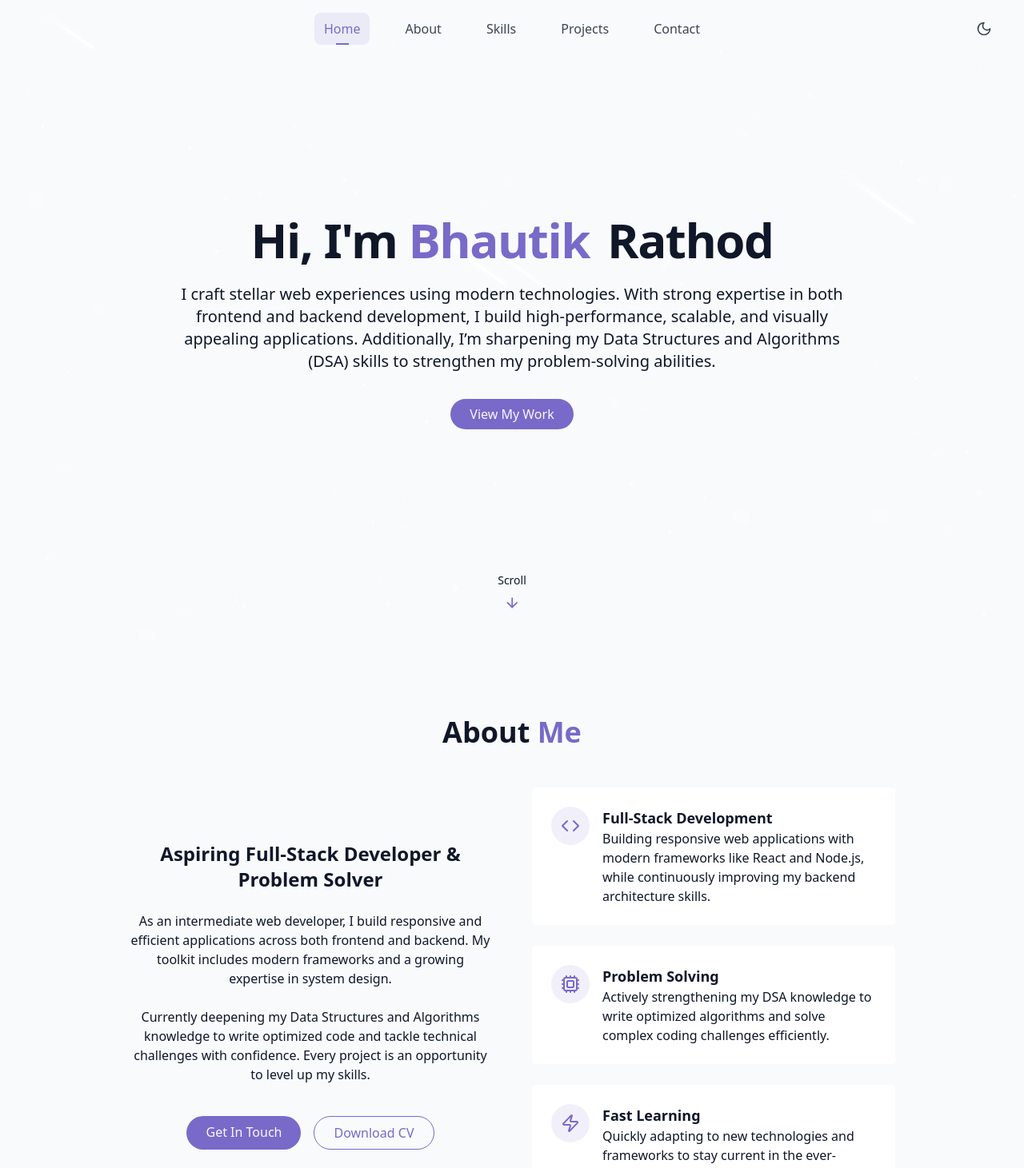
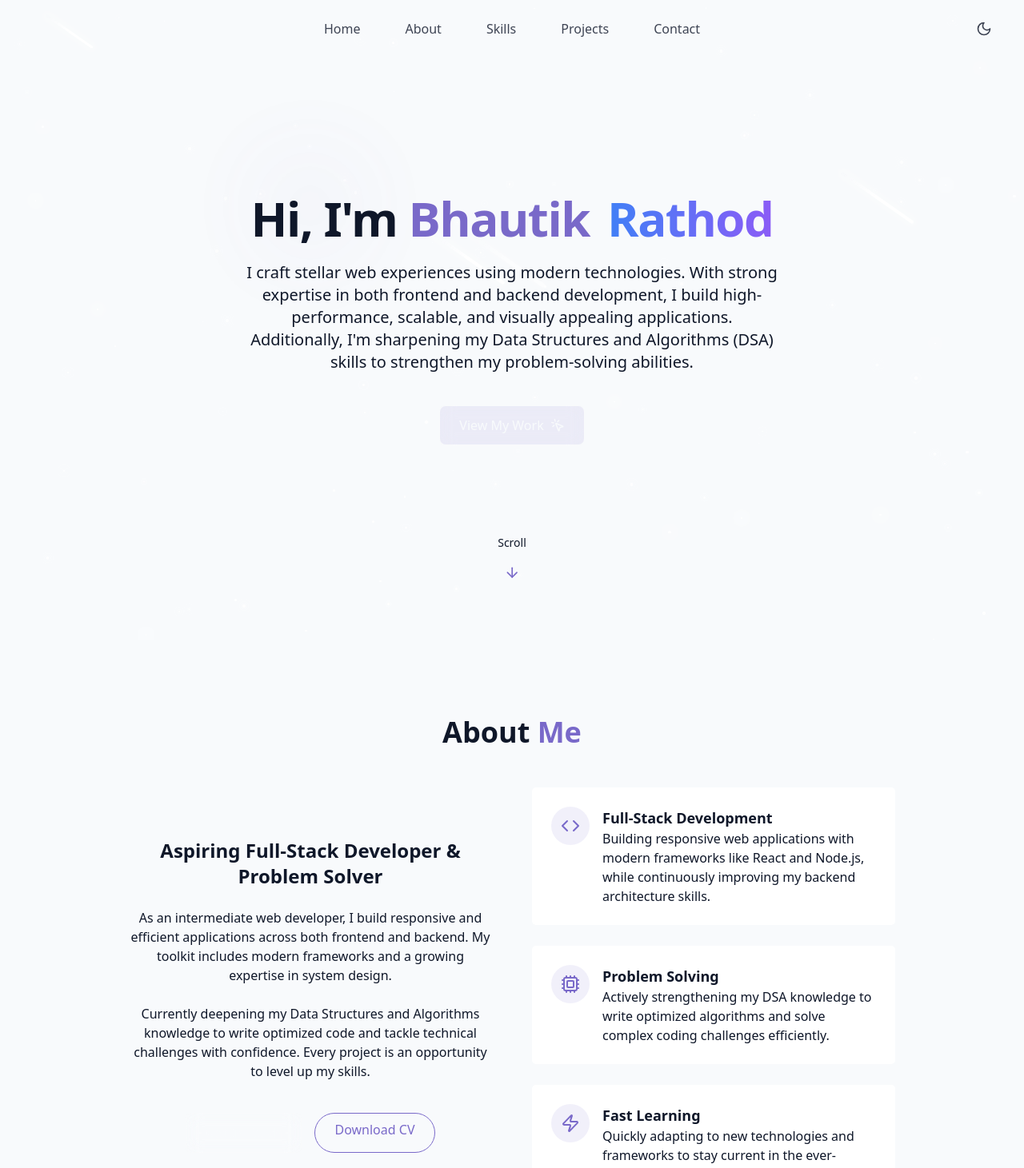
Before and after one commit to bhautikrathod9/myDemoPortfolio, a React (Vite) app: page / in a window 1280 px wide. Shown: the top 1461 px of the page at 80% size. Built offline with nearby package versions, Linux system fonts and the light colour scheme.

Commit message:
add animation in components

```diff
--- a/package.json
+++ b/package.json
@@ -17,6 +17,7 @@
     "class-variance-authority": "^0.7.1",
     "clsx": "^2.1.1",
     "lucide-react": "^0.501.0",
+    "motion": "^12.15.0",
     "react": "^18.3.1",
     "react-dom": "^18.3.1",
     "react-router-dom": "^7.5.1",
--- a/src/components/AboutSection.jsx
+++ b/src/components/AboutSection.jsx
@@ -1,110 +1,96 @@
 import { Briefcase, Code, Cpu, Zap } from "lucide-react";
+import { motion } from "framer-motion";
 
 export const AboutSection = () => {
   return (
-    <section id="about" className="py-24 px-4 relative">
-      {" "}
+    <motion.section
+      id="about"
+      className="py-24 px-4 relative"
+      initial={{ opacity: 0, y: 20 }}
+      whileInView={{ opacity: 1, y: 0 }}
+      viewport={{ once: false, amount: 0.3 }} // Set once to false
+      transition={{ duration: 0.5 }}
+    >
       <div className="container mx-auto max-w-5xl">
-        <h2 className="text-3xl md:text-4xl font-bold mb-12 text-center">
+        <motion.h2
+          className="text-3xl md:text-4xl font-bold mb-12 text-center"
+          initial={{ opacity: 0, y: 20 }}
+          whileInView={{ opacity: 1, y: 0 }}
+          viewport={{ once: false, amount: 0.3 }} // Set once to false
+          transition={{ duration: 0.5, delay: 0.2 }}
+        >
           About <span className="text-primary"> Me</span>
-        </h2>
+        </motion.h2>
 
         <div className="grid grid-cols-1 md:grid-cols-2 gap-12 items-center">
           <div className="space-y-6">
-            {/* <h3 className="text-2xl font-semibold">
-              Passionate Web Developer & Tech Creator
-            </h3>
+            <motion.h3
+              className="text-2xl font-semibold"
+              initial={{ opacity: 0, y: 20 }}
+              whileInView={{ opacity: 1, y: 0 }}
+              viewport={{ once: false, amount: 0.3 }} // Set once to false
+              transition={{ duration: 0.5, delay: 0.4 }}
+            >
+              Aspiring Full-Stack Developer & Problem Solver
+            </motion.h3>
 
-            <p className="text-muted-foreground">
-              With over 5 years of experience in web development, I specialize
-              in creating responsive, accessible, and performant web
-              applications using modern technologies.
-            </p>
-
-            <p className="text-muted-foreground">
-              I'm passionate about creating elegant solutions to complex
-              problems, and I'm constantly learning new technologies and
-              techniques to stay at the forefront of the ever-evolving web
-              landscape.
-            </p> */}
-            <h3 className="text-2xl font-semibold">
-              Aspiring Full-Stack Developer & Problem Solver
-            </h3>
-
-            <p className="text-muted-foreground">
+            <motion.p
+              className="text-muted-foreground"
+              initial={{ opacity: 0, y: 20 }}
+              whileInView={{ opacity: 1, y: 0 }}
+              viewport={{ once: false, amount: 0.3 }} // Set once to false
+              transition={{ duration: 0.5, delay: 0.6 }}
+            >
               As an intermediate web developer, I build responsive and efficient applications
               across both frontend and backend. My toolkit includes modern frameworks and a
               growing expertise in system design.
-            </p>
+            </motion.p>
 
-            <p className="text-muted-foreground">
+            <motion.p
+              className="text-muted-foreground"
+              initial={{ opacity: 0, y: 20 }}
+              whileInView={{ opacity: 1, y: 0 }}
+              viewport={{ once: false, amount: 0.3 }} // Set once to false
+              transition={{ duration: 0.5, delay: 0.8 }}
+            >
               Currently deepening my Data Structures and Algorithms knowledge to write
               optimized code and tackle technical challenges with confidence. Every project
               is an opportunity to level up my skills.
-            </p>
+            </motion.p>
 
             <div className="flex flex-col sm:flex-row gap-4 pt-4 justify-center">
-              <a href="#contact" className="cosmic-button">
-                {" "}
+              <motion.a
+                href="#contact"
+                className="cosmic-button"
+                initial={{ opacity: 0, y: 20 }}
+                whileInView={{ opacity: 1, y: 0 }}
+                viewport={{ once: false, amount: 0.3 }} // Set once to false
+                transition={{ duration: 0.5, delay: 1 }}
+              >
                 Get In Touch
-              </a>
+              </motion.a>
 
-              <a
+              <motion.a
                 href="https://drive.google.com/file/d/15kXBArhApjdJM4AEIcqXorr9_yXnMZhx/view?usp=drive_link"
                 className="px-6 py-2 rounded-full border border-primary text-primary hover:bg-primary/10 transition-colors duration-300"
+                initial={{ opacity: 0, y: 20 }}
+                whileInView={{ opacity: 1, y: 0 }}
+                viewport={{ once: false, amount: 0.3 }} // Set once to false
+                transition={{ duration: 0.5, delay: 1.2 }}
               >
                 Download CV
-              </a>
+              </motion.a>
             </div>
           </div>
 
-          {/* <div className="grid grid-cols-1 gap-6">
-            <div className="gradient-border p-6 card-hover">
-              <div className="flex items-start gap-4">
-                <div className="p-3 rounded-full bg-primary/10">
-                  <Code className="h-6 w-6 text-primary" />
-                </div>
-                <div className="text-left">
-                  <h4 className="font-semibold text-lg"> Web Development</h4>
-                  <p className="text-muted-foreground">
-                    Creating responsive websites and web applications with
-                    modern frameworks.
-                  </p>
-                </div>
-              </div>
-            </div>
-            <div className="gradient-border p-6 card-hover">
-              <div className="flex items-start gap-4">
-                <div className="p-3 rounded-full bg-primary/10">
-                  <User className="h-6 w-6 text-primary" />
-                </div>
-                <div className="text-left">
-                  <h4 className="font-semibold text-lg">UI/UX Design</h4>
-                  <p className="text-muted-foreground">
-                    Designing intuitive user interfaces and seamless user
-                    experiences.
-                  </p>
-                </div>
-              </div>
-            </div>
-            <div className="gradient-border p-6 card-hover">
-              <div className="flex items-start gap-4">
-                <div className="p-3 rounded-full bg-primary/10">
-                  <Briefcase className="h-6 w-6 text-primary" />
-                </div>
-
-                <div className="text-left">
-                  <h4 className="font-semibold text-lg">Project Management</h4>
-                  <p className="text-muted-foreground">
-                    Leading projects from conception to completion with agile
-                    methodologies.
-                  </p>
-                </div>
-              </div>
-            </div>
-          </div> */}
           <div className="grid grid-cols-1 gap-6">
-            <div className="gradient-border p-6 card-hover">
+            <motion.div
+              className="gradient-border p-6 card-hover"
+              initial={{ opacity: 0, scale: 0.9 }}
+              whileInView={{ opacity: 1, scale: 1 }}
+              viewport={{ once: false, amount: 0.3 }} // Set once to false
+              transition={{ duration: 0.5, delay: 0.4 }}
+            >
               <div className="flex items-start gap-4">
                 <div className="p-3 rounded-full bg-primary/10">
                   <Code className="h-6 w-6 text-primary" />
@@ -117,12 +103,18 @@ export const AboutSection = () => {
                   </p>
                 </div>
               </div>
-            </div>
+            </motion.div>
 
-            <div className="gradient-border p-6 card-hover">
+            <motion.div
+              className="gradient-border p-6 card-hover"
+              initial={{ opacity: 0, scale: 0.9 }}
+              whileInView={{ opacity: 1, scale: 1 }}
+              viewport={{ once: false, amount: 0.3 }} // Set once to false
+              transition={{ duration: 0.5, delay: 0.6 }}
+            >
               <div className="flex items-start gap-4">
                 <div className="p-3 rounded-full bg-primary/10">
-                  <Cpu className="h-6 w-6 text-primary" />  {/* Changed from User to Cpu icon */}
+                  <Cpu className="h-6 w-6 text-primary" />
                 </div>
                 <div className="text-left">
                   <h4 className="font-semibold text-lg">Problem Solving</h4>
@@ -132,12 +124,18 @@ export const AboutSection = () => {
                   </p>
                 </div>
               </div>
-            </div>
+            </motion.div>
 
-            <div className="gradient-border p-6 card-hover">
+            <motion.div
+              className="gradient-border p-6 card-hover"
+              initial={{ opacity: 0, scale: 0.9 }}
+              whileInView={{ opacity: 1, scale: 1 }}
+              viewport={{ once: false, amount: 0.3 }} // Set once to false
+              transition={{ duration: 0.5, delay: 0.8 }}
+            >
               <div className="flex items-start gap-4">
                 <div className="p-3 rounded-full bg-primary/10">
-                  <Zap className="h-6 w-6 text-primary" />  {/* Changed from Briefcase to Zap icon */}
+                  <Zap className="h-6 w-6 text-primary" />
                 </div>
                 <div className="text-left">
                   <h4 className="font-semibold text-lg">Fast Learning</h4>
@@ -147,10 +145,10 @@ export const AboutSection = () => {
                   </p>
                 </div>
               </div>
-            </div>
+            </motion.div>
           </div>
         </div>
       </div>
-    </section>
+    </motion.section>
   );
 };
--- a/src/components/HeroSection.jsx
+++ b/src/components/HeroSection.jsx
@@ -1,41 +1,142 @@
-import { ArrowDown } from "lucide-react";
+import { ArrowDown, MousePointerClick } from "lucide-react";
+import { motion } from "framer-motion";
+import { useEffect, useState } from "react";
 
 export const HeroSection = () => {
+  const [isHovering, setIsHovering] = useState(false);
+  const [scrollProgress, setScrollProgress] = useState(0);
+
+  useEffect(() => {
+    const handleScroll = () => {
+      const scrollY = window.scrollY;
+      const windowHeight = window.innerHeight;
+      setScrollProgress(Math.min(scrollY / (windowHeight * 0.5), 1));
+    };
+
+    window.addEventListener("scroll", handleScroll);
+    return () => window.removeEventListener("scroll", handleScroll);
+  }, []);
+
+  const textVariants = {
+    hidden: { opacity: 0, y: 20 },
+    visible: { opacity: 1, y: 0 }
+  };
+
+  const buttonVariants = {
+    initial: { scale: 1 },
+    hover: { scale: 1.05 },
+    tap: { scale: 0.95 }
+  };
+
   return (
     <section
       id="hero"
-      className="relative min-h-screen flex flex-col items-center justify-center px-4"
+      className="relative min-h-screen flex flex-col items-center justify-center px-4 overflow-hidden"
     >
+      {/* Animated background elements */}
+      <motion.div
+        className="absolute inset-0 z-0"
+        initial={{ opacity: 0 }}
+        animate={{ opacity: 0.3 }}
+        transition={{ duration: 2 }}
+      >
+        <div className="absolute top-1/4 left-1/4 w-32 h-32 rounded-full bg-primary/20 blur-3xl animate-float-slow" />
+        <div className="absolute top-1/3 right-1/3 w-40 h-40 rounded-full bg-secondary/20 blur-3xl animate-float-medium" />
+        <div className="absolute bottom-1/4 right-1/4 w-28 h-28 rounded-full bg-accent/20 blur-3xl animate-float-fast" />
+      </motion.div>
+
       <div className="container max-w-4xl mx-auto text-center z-10">
         <div className="space-y-6">
-          <h1 className="text-4xl md:text-6xl font-bold tracking-tight">
-            <span className="opacity-0 animate-fade-in"> Hi, I'm</span>
-            <span className="text-primary opacity-0 animate-fade-in-delay-1">
-              {" "}
-              Bhautik
-            </span>
-            <span className="text-gradient ml-2 opacity-0 animate-fade-in-delay-2">
-              {" "}
-              Rathod
-            </span>
-          </h1>
+          <motion.h1
+            className="text-4xl md:text-6xl font-bold tracking-tight"
+            initial="hidden"
+            whileInView="visible"
+            transition={{ staggerChildren: 0.1 }}
+          >
+            <motion.span variants={textVariants} transition={{ duration: 0.5 }}>
+              Hi, I'm
+            </motion.span>
+            <motion.span
+              className="text-primary"
+              variants={textVariants}
+              transition={{ duration: 0.5, delay: 0.2 }}
+            >
+              {" "}Bhautik
+            </motion.span>
+            <motion.span
+              className="text-gradient ml-2"
+              variants={textVariants}
+              transition={{ duration: 0.5, delay: 0.4 }}
+            >
+              {" "}Rathod
+            </motion.span>
+          </motion.h1>
 
-          <p className="text-lg md:text-xl text-muted-foreground max-2-2xl mx-auto opacity-0 animate-fade-in-delay-3">
-            I craft stellar web experiences using modern technologies. With strong expertise in both frontend and backend development, I build high-performance, scalable, and visually appealing applications. Additionally, I’m sharpening my Data Structures and Algorithms (DSA) skills to strengthen my problem-solving abilities.
-          </p>
+          <motion.p
+            className="text-lg md:text-xl text-muted-foreground max-w-2xl mx-auto"
+            initial={{ opacity: 0, y: 20 }}
+            whileInView={{ opacity: 1, y: 0 }}
+            transition={{ duration: 0.8, delay: 0.6 }}
+          >
+            I craft stellar web experiences using modern technologies. With strong expertise in both frontend and backend development, I build high-performance, scalable, and visually appealing applications. Additionally, I'm sharpening my Data Structures and Algorithms (DSA) skills to strengthen my problem-solving abilities.
+          </motion.p>
 
-          <div className="pt-4 opacity-0 animate-fade-in-delay-4">
-            <a href="#projects" className="cosmic-button">
-              View My Work
-            </a>
-          </div>
+          <motion.div
+            initial={{ opacity: 0, y: 20 }}
+            whileInView={{ opacity: 1, y: 0 }}
+            transition={{ duration: 0.8, delay: 0.8 }}
+            className="pt-4"
+          >
+            <motion.a
+              href="#projects"
+              className="cosmic-button relative overflow-hidden group"
+              variants={buttonVariants}
+              initial="initial"
+              whileHover="hover"
+              whileTap="tap"
+              onHoverStart={() => setIsHovering(true)}
+              onHoverEnd={() => setIsHovering(false)}
+            >
+              <span className="relative z-10 flex items-center gap-2">
+                View My Work
+                <motion.span
+                  animate={{ x: isHovering ? 4 : 0 }}
+                  transition={{ type: "spring", stiffness: 500 }}
+                >
+                  <MousePointerClick size={18} />
+                </motion.span>
+              </span>
+              <span className="absolute inset-0 bg-primary/10 group-hover:bg-primary/20 transition-all duration-300" />
+            </motion.a>
+          </motion.div>
         </div>
       </div>
 
-      <div className="absolute bottom-8 left-1/2 transform -translate-x-1/2 flex flex-col items-center animate-bounce">
-        <span className="text-sm text-muted-foreground mb-2"> Scroll </span>
-        <ArrowDown className="h-5 w-5 text-primary" />
-      </div>
+      <motion.div
+        className="absolute bottom-8 left-1/2 transform -translate-x-1/2 flex flex-col items-center"
+        initial={{ opacity: 0, y: 20 }}
+        whileInView={{ opacity: 1, y: 0 }}
+        transition={{ delay: 1.2 }}
+      >
+        <motion.span
+          className="text-sm text-muted-foreground mb-2"
+          animate={{ y: [0, -5, 0] }}
+          transition={{ repeat: Infinity, duration: 2 }}
+        >
+          Scroll
+        </motion.span>
+        <motion.div
+          animate={{ y: [0, 10, 0] }}
+          transition={{ repeat: Infinity, duration: 2 }}
+        >
+          <ArrowDown className="h-5 w-5 text-primary" />
+        </motion.div>
+        <motion.div
+          className="h-10 w-px bg-primary mt-2"
+          style={{ scaleY: scrollProgress }}
+          initial={{ scaleY: 0 }}
+        />
+      </motion.div>
     </section>
   );
 };
--- a/src/components/Navbar.jsx
+++ b/src/components/Navbar.jsx
@@ -1,6 +1,7 @@
 import { cn } from "@/lib/utils";
 import { useEffect, useState } from "react";
 import { ThemeToggle } from "./ThemeToggle";
+import { motion, AnimatePresence } from "framer-motion";
 
 const navItems = [
   { name: "Home", href: "#hero" },
@@ -16,30 +17,26 @@ export const Navbar = () => {
   const [lastScrollY, setLastScrollY] = useState(0);
   const [visible, setVisible] = useState(true);
   const [activeItem, setActiveItem] = useState("Home");
+  const [hoveredItem, setHoveredItem] = useState(null);
 
   useEffect(() => {
     const handleScroll = () => {
       const currentScrollY = window.scrollY;
 
-      // For desktop, always show navbar
       if (window.innerWidth >= 768) {
         setIsScrolled(currentScrollY > 10);
         setVisible(true);
-        return;
-      }
-
-      // Mobile behavior
+      } else {
         setIsScrolled(currentScrollY > 10);
-
         if (currentScrollY > lastScrollY && currentScrollY > 50) {
           setVisible(false);
         } else if (currentScrollY < lastScrollY) {
           setVisible(true);
         }
+      }
 
       setLastScrollY(currentScrollY);
 
-      // Update active nav item based on scroll position
       const sections = document.querySelectorAll("section");
       sections.forEach((section) => {
         const sectionTop = section.offsetTop;
@@ -75,14 +72,31 @@ export const Navbar = () => {
     return isScrolled ? 'rgba(255, 255, 255, 0.85)' : 'transparent';
   };
 
+  const navVariants = {
+    hidden: { y: -100, opacity: 0 },
+    visible: {
+      y: 0,
+      opacity: 1,
+      transition: { type: "spring", damping: 10, stiffness: 100 }
+    }
+  };
+
+  const itemVariants = {
+    hidden: { opacity: 0, y: -10 },
+    visible: (i) => ({
+      opacity: 1,
+      y: 0,
+      transition: { delay: i * 0.1 + 0.3 }
+    }),
+    hover: { scale: 1.05 }
+  };
+
   return (
-    <nav
+    <AnimatePresence>
+      <motion.nav
         className={cn(
-        "fixed w-full z-50 transition-all duration-300",
-        isScrolled
-          ? "py-2 border-b"
-          : "py-4 border-b border-transparent",
-        !visible && "transform -translate-y-full"
+          "fixed w-full z-50",
+          isScrolled ? "py-2 border-b" : "py-4 border-b border-transparent"
         )}
         style={{
           background: getBackgroundColor(),
@@ -91,40 +105,76 @@ export const Navbar = () => {
           boxShadow: isScrolled ? '0 4px 30px rgba(0, 0, 0, 0.1)' : 'none',
           borderColor: isScrolled ? (isDarkMode ? 'rgba(255, 255, 255, 0.1)' : 'rgba(0, 0, 0, 0.1)') : 'transparent',
         }}
+        initial="hidden"
+        animate={visible ? "visible" : "hidden"}
+        variants={navVariants}
       >
         <div className="container mx-auto px-4 flex items-center justify-center max-w-7xl">
-        {/* Centered Navigation */}
-        <div className="flex items-center gap-1 sm:gap-4 md:gap-8">
-          {navItems.map((item) => (
-            <a
+          <motion.div
+            className="flex items-center gap-1 sm:gap-4 md:gap-8"
+            initial="hidden"
+            animate="visible"
+          >
+            {navItems.map((item, i) => (
+              <motion.a
                 key={item.name}
                 href={item.href}
                 className={cn(
-                "relative px-3 py-2 rounded-lg transition-all duration-300",
+                  "relative px-3 py-2 rounded-lg",
                   "text-foreground/80 hover:text-primary",
                   activeItem.toLowerCase() === item.name.toLowerCase()
                     ? "text-primary font-medium"
                     : ""
                 )}
+                custom={i}
+                variants={itemVariants}
+                whileHover="hover"
+                onHoverStart={() => setHoveredItem(item.name)}
+                onHoverEnd={() => setHoveredItem(null)}
                 onClick={() => setActiveItem(item.name)}
               >
                 {item.name}
+
                 {activeItem.toLowerCase() === item.name.toLowerCase() && (
-                <>
-                  <span className="absolute inset-0 bg-primary/10 rounded-lg" />
-                  <span className="absolute bottom-0 left-1/2 h-0.5 w-4 bg-primary -translate-x-1/2" />
-                </>
+                  <motion.span
+                    className="absolute inset-0 bg-primary/10 rounded-lg"
+                    layoutId="activeBg"
+                    transition={{ type: "spring", stiffness: 300, damping: 20 }}
+                  />
                 )}
-              <span className="absolute inset-0 rounded-lg hover:bg-primary/5 transition-all duration-300" />
-            </a>
+
+                {hoveredItem === item.name && (
+                  <motion.span
+                    className="absolute inset-0 rounded-lg bg-primary/5"
+                    layoutId="hoverBg"
+                    initial={{ opacity: 0 }}
+                    animate={{ opacity: 1 }}
+                    exit={{ opacity: 0 }}
+                  />
+                )}
+
+                <motion.span
+                  className="absolute bottom-0 left-1/2 h-0.5 w-4 bg-primary -translate-x-1/2"
+                  initial={{ scaleX: 0 }}
+                  animate={{
+                    scaleX: activeItem.toLowerCase() === item.name.toLowerCase() ? 1 : 0
+                  }}
+                  transition={{ type: "spring", stiffness: 300, damping: 20 }}
+                />
+              </motion.a>
             ))}
+          </motion.div>
+
+          <motion.div
+            className="absolute right-4 md:right-8"
+            initial={{ opacity: 0, x: 20 }}
+            animate={{ opacity: 1, x: 0 }}
+            transition={{ delay: 0.8 }}
+          >
+            <ThemeToggle />
+          </motion.div>
         </div>
-
-        {/* Theme Toggle - positioned absolutely on larger screens */}
-        <div className="absolute right-4 md:right-8">
-          <ThemeToggle />
-        </div>
-      </div>
-    </nav>
+      </motion.nav>
+    </AnimatePresence>
   );
 };
--- a/src/index.css
+++ b/src/index.css
@@ -160,3 +160,44 @@
   padding: 0;
   text-align: center;
 }
+
+@keyframes float-slow {
+  0%, 100% { transform: translateY(0) translateX(0); }
+  50% { transform: translateY(-20px) translateX(10px); }
+}
+
+@keyframes float-medium {
+  0%, 100% { transform: translateY(0) translateX(0); }
+  50% { transform: translateY(-15px) translateX(-15px); }
+}
+
+@keyframes float-fast {
+  0%, 100% { transform: translateY(0) translateX(0); }
+  50% { transform: translateY(-10px) translateX(5px); }
+}
+
+.animate-float-slow { animation: float-slow 8s ease-in-out infinite; }
+.animate-float-medium { animation: float-medium 6s ease-in-out infinite; }
+.animate-float-fast { animation: float-fast 4s ease-in-out infinite; }
+
+.text-gradient {
+  background: linear-gradient(90deg, #3b82f6, #8b5cf6);
+  -webkit-background-clip: text;
+  background-clip: text;
+  color: transparent;
+}
+
+.cosmic-button {
+  display: inline-flex;
+  align-items: center;
+  justify-content: center;
+  padding: 0.75rem 1.5rem;
+  border-radius: 0.5rem;
+  font-weight: 500;
+  transition: all 0.3s ease;
+  position: relative;
+  overflow: hidden;
+  border: 1px solid rgba(255, 255, 255, 0.1);
+  background: rgba(255, 255, 255, 0.05);
+  backdrop-filter: blur(10px);
+}
```
Also changed, not shown: src/components/ContactSection.jsx (+52 -35 lines), src/components/ProjectsSection.jsx (+36 -12 lines), src/components/SkillsSection.jsx (+17 -6 lines), 1 other file (tests, documents, lock files or other folders). Lines whose indentation alone changed are shown as unchanged.
